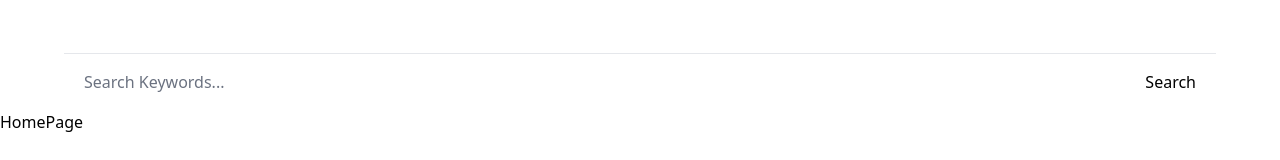
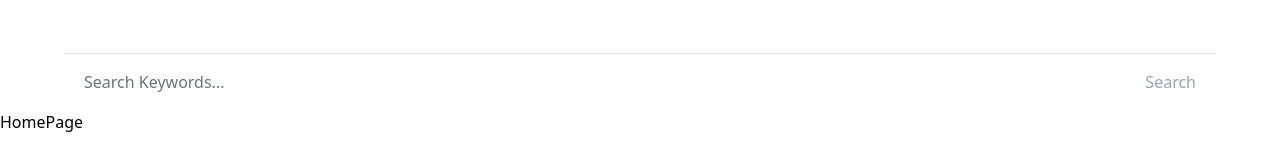
Before and after one commit to AayushMohan/news-app, a Next.js app: page / in a window 1280 px wide. Shown: the part 175-335 px from the top of the page. Built offline with nearby package versions, Linux system fonts and the light colour scheme.

Commit message:
Styled Search Button

```diff
--- a/app/SearchBox.tsx
+++ b/app/SearchBox.tsx
@@ -13,7 +13,11 @@ const SearchBox = () => {
         placeholder="Search Keywords..."
         className="w-full h-14 rounded-sm placeholder-gray-500 text-gray-500 outline-none flex-1 bg-transparent dark:text-orange-400"
       />
-      <button type="submit" disabled={!input}>
+      <button
+        type="submit"
+        disabled={!input}
+        className="text-orange-400 disabled:text-gray-400"
+      >
         Search
       </button>
     </form>
```
